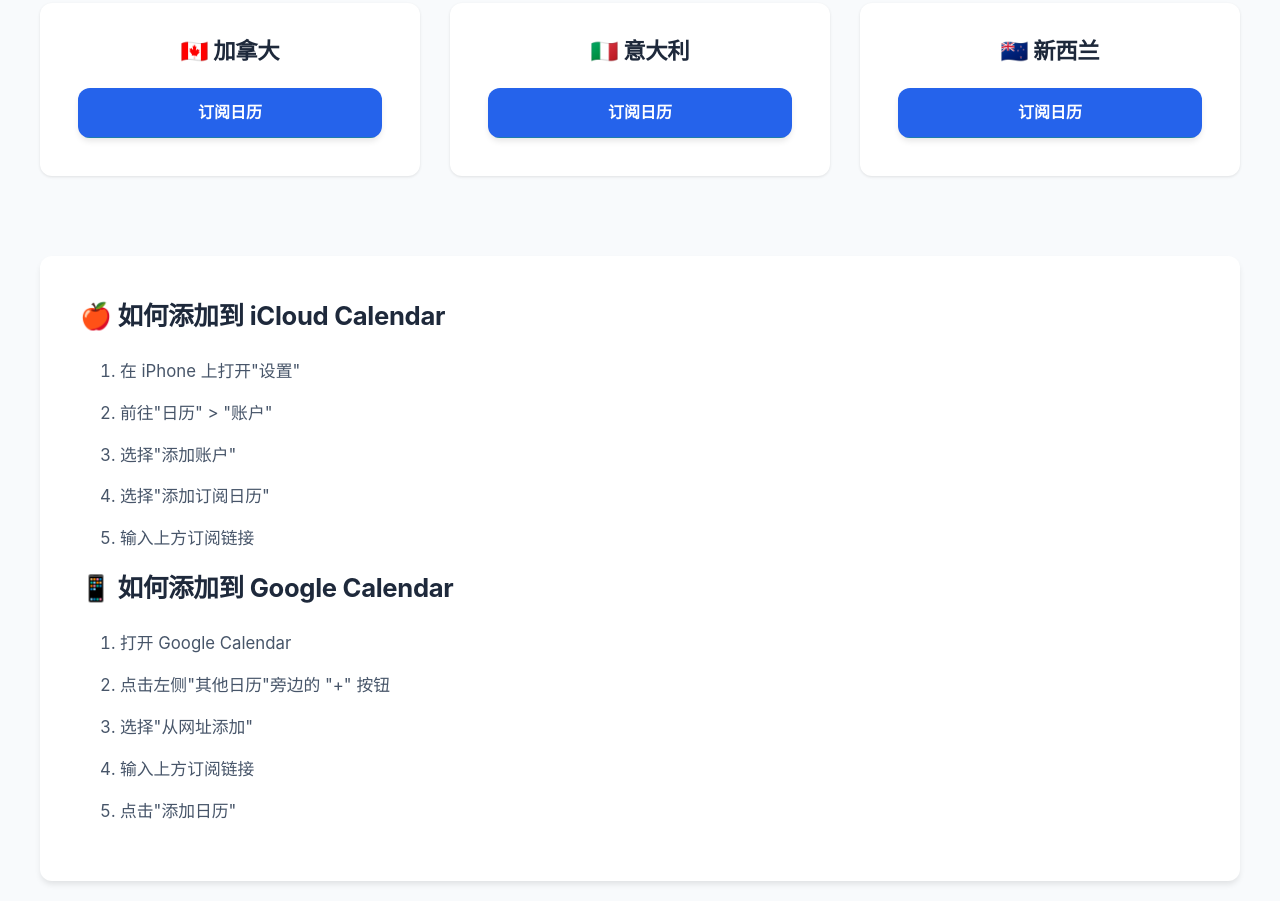
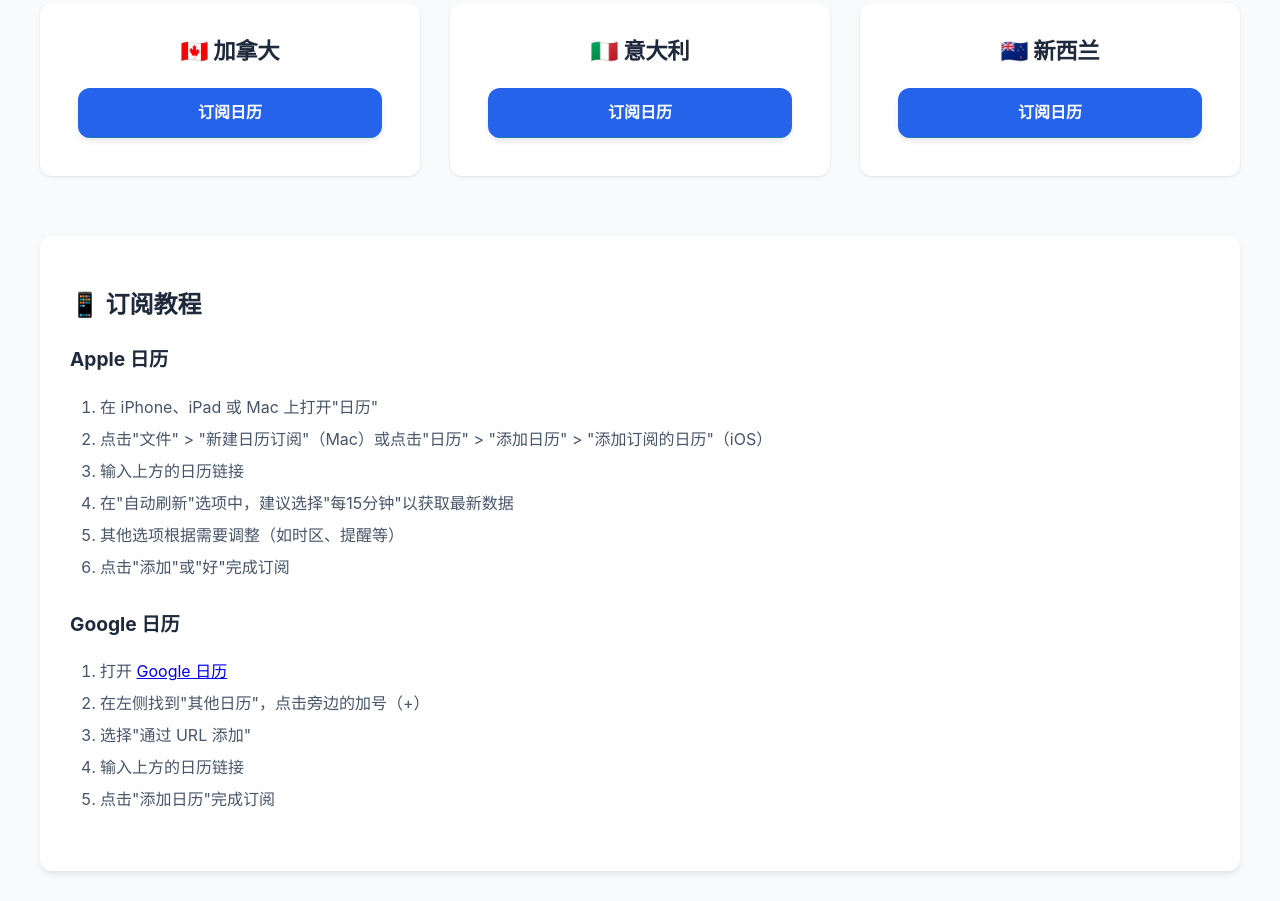
Before and after one commit to jayleecn/Economic-Calendar, a website: page public/index.html in a window 1280 px wide. Shown: the part 1223-2124 px from the top of the page. Drawn offline with Linux system fonts and the light colour scheme.

Commit message:
fix: 优化首页样式和说明
1. 减小间距，优化视觉效果
2. 添加更新频率建议
3. 完善订阅步骤说明

```diff
--- a/public/index.html
+++ b/public/index.html
@@ -16,6 +16,7 @@
             --shadow-sm: 0 1px 3px rgba(0,0,0,0.1);
             --shadow-md: 0 4px 6px -1px rgba(0,0,0,0.1);
             --shadow-lg: 0 10px 15px -3px rgba(0,0,0,0.1);
+            --radius-lg: 12px;
         }
 
         body {
@@ -148,29 +149,42 @@
             width: 80%;
         }
 
-        .instructions {
-            margin-top: calc(var(--spacing) * 3);
+        .subscription-instructions {
+            margin-top: calc(var(--spacing) * 2);
             background-color: var(--card-bg);
-            padding: calc(var(--spacing) * 2);
-            border-radius: var(--border-radius);
+            padding: calc(var(--spacing) * 1.5);
+            border-radius: var(--radius-lg);
             box-shadow: var(--shadow-md);
         }
 
-        .instructions h2 {
-            color: var(--text-color);
-            margin-top: 0;
-            font-size: 1.6em;
-            letter-spacing: -0.3px;
+        .instruction-section {
+            margin-bottom: calc(var(--spacing) * 1.5);
         }
 
-        ol {
-            padding-left: calc(var(--spacing) * 2);
+        .instruction-section h3 {
+            margin: 0 0 var(--spacing) 0;
+            color: var(--text-color);
+            font-size: 1.2em;
         }
 
-        li {
-            margin: 15px 0;
+        .instruction-section ol {
+            padding-left: calc(var(--spacing) * 1.5);
+            margin: 0;
+        }
+
+        .instruction-section li {
+            margin: 8px 0;
             color: #475569;
-            font-size: 1.05em;
+            font-size: 1em;
+            line-height: 1.5;
+        }
+
+        .instruction-section li:first-child {
+            margin-top: 0;
+        }
+
+        .instruction-section li:last-child {
+            margin-bottom: 0;
         }
 
         .footer {
@@ -235,7 +249,7 @@
                 gap: var(--spacing);
             }
 
-            .instructions {
+            .subscription-instructions {
                 padding: var(--spacing);
             }
 
@@ -252,7 +266,7 @@
             <h1>📅 全球经济日历</h1>
             <p>日历来源：<a href="https://wallstreetcn.com/calendar" target="_blank">华尔街见闻</a>，包含未来 30 天的⭐️⭐️⭐️重要经济事件。
                 <br>每 10 分钟自动更新，支持 iCloud、Google Calendar 等。
-                <br>日历生成时间：2024-12-21 22:51。</p>
+                <br>日历生成时间：2024/12/21 22:56。</p>
         </div>
 
         <div class="subscription-box">
@@ -349,26 +363,32 @@
                 </a>
             </div>
         </div>
+        <div class="subscription-instructions">
+            <h2>📱 订阅教程</h2>
+            <div class="instruction-section">
+                <h3>Apple 日历</h3>
+                <ol>
+                    <li>在 iPhone、iPad 或 Mac 上打开"日历"</li>
+                    <li>点击"文件" > "新建日历订阅"（Mac）或点击"日历" > "添加日历" > "添加订阅的日历"（iOS）</li>
+                    <li>输入上方的日历链接</li>
+                    <li>在"自动刷新"选项中，建议选择"每15分钟"以获取最新数据</li>
+                    <li>其他选项根据需要调整（如时区、提醒等）</li>
+                    <li>点击"添加"或"好"完成订阅</li>
+                </ol>
+            </div>
 
-        <div class="instructions">
-            <h2>🍎 如何添加到 iCloud Calendar</h2>
-            <ol>
-                <li>在 iPhone 上打开"设置"</li>
-                <li>前往"日历" > "账户"</li>
-                <li>选择"添加账户"</li>
-                <li>选择"添加订阅日历"</li>
-                <li>输入上方订阅链接</li>
-            </ol>
+            <div class="instruction-section">
+                <h3>Google 日历</h3>
+                <ol>
+                    <li>打开 <a href="https://calendar.google.com" target="_blank">Google 日历</a></li>
+                    <li>在左侧找到"其他日历"，点击旁边的加号（+）</li>
+                    <li>选择"通过 URL 添加"</li>
+                    <li>输入上方的日历链接</li>
+                    <li>点击"添加日历"完成订阅</li>
+                </ol>
+            </div>
+        </div>
 
-            <h2>📱 如何添加到 Google Calendar</h2>
-            <ol>
-                <li>打开 Google Calendar</li>
-                <li>点击左侧"其他日历"旁边的 "+" 按钮</li>
-                <li>选择"从网址添加"</li>
-                <li>输入上方订阅链接</li>
-                <li>点击"添加日历"</li>
-            </ol>
-        </div>
     </div>
 
     <script>
```
Also changed, not shown: 3 other files.
